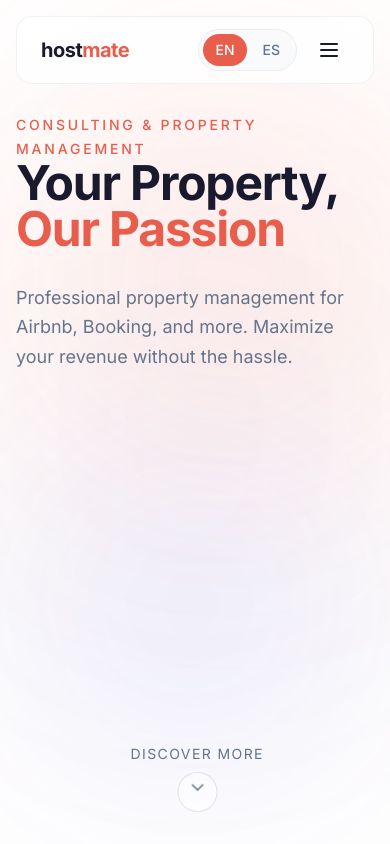
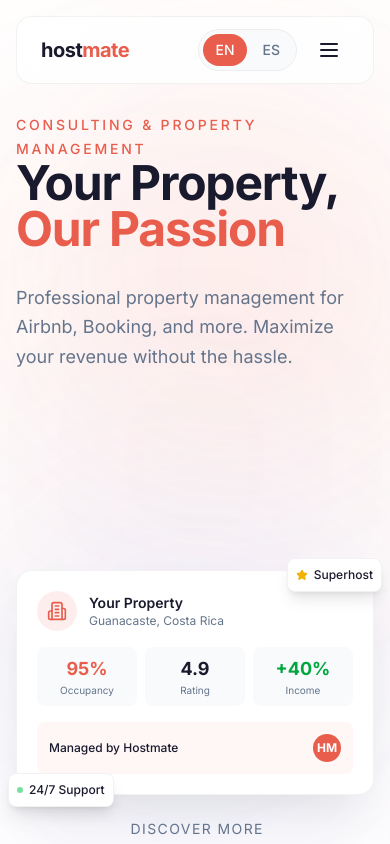
Before and after one commit to Gerson2102/hostmate-costa-rica, a Next.js app: page / in a window 390 px wide. Shown: the top 844 px of the page. Built offline with nearby package versions, Linux system fonts and the light colour scheme.

Commit message:
Adjusting about, hero and services

```diff
--- a/components/About.tsx
+++ b/components/About.tsx
@@ -2,7 +2,7 @@
 
 import { useRef } from 'react';
 import { motion, useScroll, useTransform } from 'framer-motion';
-import { Building2, Users, Star, Clock, ArrowUpRight } from 'lucide-react';
+import { Users, Clock, ArrowUpRight } from 'lucide-react';
 import { useLanguage } from '@/lib/LanguageContext';
 
 export function About() {
@@ -16,9 +16,7 @@ export function About() {
   const y = useTransform(scrollYProgress, [0, 1], [100, -100]);
 
   const stats = [
-    { icon: Building2, number: '+50', label: t.about.stats.properties, color: '#E85D4C' },
     { icon: Users, number: '98%', label: t.about.stats.satisfaction, color: '#2D5BFF' },
-    { icon: Star, number: '5.0', label: t.about.stats.rating, color: '#F59E0B' },
     { icon: Clock, number: '24/7', label: t.about.stats.support, color: '#10B981' },
   ];
 
--- a/components/Hero.tsx
+++ b/components/Hero.tsx
@@ -108,54 +108,56 @@ export function Hero() {
             </a>
           </div>
 
-          {/* Right: Hero Image */}
-          <div className="hero-image relative hidden lg:flex items-center justify-center min-h-[500px]">
-            <div className="relative w-full max-w-md">
-              <div className="bg-white rounded-3xl p-8 shadow-2xl shadow-black/10 border border-black/5">
-                <div className="flex items-center gap-4 mb-6">
-                  <div className="w-12 h-12 rounded-full bg-primary/10 flex items-center justify-center">
-                    <Building2 className="w-6 h-6 text-primary" aria-hidden="true" />
+          {/* Right: Property Stats Card - Visible on all devices */}
+          <div className="hero-image relative flex items-center justify-center min-h-[280px] sm:min-h-[350px] lg:min-h-[500px] mt-8 lg:mt-0">
+            <div className="relative w-full max-w-sm sm:max-w-md">
+              <div className="bg-white rounded-2xl sm:rounded-3xl p-5 sm:p-6 lg:p-8 shadow-2xl shadow-black/10 border border-black/5">
+                <div className="flex items-center gap-3 sm:gap-4 mb-4 sm:mb-6">
+                  <div className="w-10 h-10 sm:w-12 sm:h-12 rounded-full bg-primary/10 flex items-center justify-center">
+                    <Building2 className="w-5 h-5 sm:w-6 sm:h-6 text-primary" aria-hidden="true" />
                   </div>
                   <div>
-                    <p className="font-semibold text-foreground">{t.hero.card.yourProperty}</p>
-                    <p className="text-sm text-muted">{t.hero.card.location}</p>
+                    <p className="font-semibold text-foreground text-sm sm:text-base">{t.hero.card.yourProperty}</p>
+                    <p className="text-xs sm:text-sm text-muted">{t.hero.card.location}</p>
                   </div>
                 </div>
 
-                <div className="grid grid-cols-3 gap-4 mb-6">
-                  <div className="text-center p-3 bg-background-elevated rounded-xl">
-                    <p className="text-2xl font-bold text-primary">95%</p>
-                    <p className="text-xs text-muted">{t.hero.card.occupancy}</p>
+                <div className="grid grid-cols-3 gap-2 sm:gap-4 mb-4 sm:mb-6">
+                  <div className="text-center p-2 sm:p-3 bg-background-elevated rounded-lg sm:rounded-xl">
+                    <p className="text-lg sm:text-xl lg:text-2xl font-bold text-primary">95%</p>
+                    <p className="text-[10px] sm:text-xs text-muted">{t.hero.card.occupancy}</p>
                   </div>
-                  <div className="text-center p-3 bg-background-elevated rounded-xl">
-                    <p className="text-2xl font-bold text-foreground">4.9</p>
-                    <p className="text-xs text-muted">{t.hero.card.rating}</p>
+                  <div className="text-center p-2 sm:p-3 bg-background-elevated rounded-lg sm:rounded-xl">
+                    <p className="text-lg sm:text-xl lg:text-2xl font-bold text-foreground">4.9</p>
+                    <p className="text-[10px] sm:text-xs text-muted">{t.hero.card.rating}</p>
                   </div>
-                  <div className="text-center p-3 bg-background-elevated rounded-xl">
-                    <p className="text-2xl font-bold text-green-600">+40%</p>
-                    <p className="text-xs text-muted">{t.hero.card.income}</p>
+                  <div className="text-center p-2 sm:p-3 bg-background-elevated rounded-lg sm:rounded-xl">
+                    <p className="text-lg sm:text-xl lg:text-2xl font-bold text-green-600">+40%</p>
+                    <p className="text-[10px] sm:text-xs text-muted">{t.hero.card.income}</p>
                   </div>
                 </div>
 
-                <div className="flex items-center justify-between p-4 bg-primary/5 rounded-xl">
-                  <span className="text-sm text-foreground font-medium">{t.hero.card.managedBy}</span>
+                <div className="flex items-center justify-between p-3 sm:p-4 bg-primary/5 rounded-lg sm:rounded-xl">
+                  <span className="text-xs sm:text-sm text-foreground font-medium">{t.hero.card.managedBy}</span>
                   <div className="flex -space-x-2">
-                    <div className="w-8 h-8 rounded-full bg-primary flex items-center justify-center text-white text-xs font-bold">HM</div>
+                    <div className="w-7 h-7 sm:w-8 sm:h-8 rounded-full bg-primary flex items-center justify-center text-white text-xs font-bold">HM</div>
                   </div>
                 </div>
               </div>
 
-              <div className="absolute -top-4 -right-4 bg-white rounded-xl p-3 shadow-lg shadow-black/10 border border-black/5">
-                <div className="flex items-center gap-2">
-                  <Star className="w-4 h-4 text-yellow-500 fill-yellow-500" aria-hidden="true" />
-                  <span className="text-sm font-medium text-foreground">{t.hero.card.superhost}</span>
+              {/* Superhost Badge */}
+              <div className="absolute -top-3 -right-2 sm:-top-4 sm:-right-4 bg-white rounded-lg sm:rounded-xl p-2 sm:p-3 shadow-lg shadow-black/10 border border-black/5">
+                <div className="flex items-center gap-1.5 sm:gap-2">
+                  <Star className="w-3 h-3 sm:w-4 sm:h-4 text-yellow-500 fill-yellow-500" aria-hidden="true" />
+                  <span className="text-xs sm:text-sm font-medium text-foreground">{t.hero.card.superhost}</span>
                 </div>
               </div>
 
-              <div className="absolute -bottom-4 -left-4 bg-white rounded-xl p-3 shadow-lg shadow-black/10 border border-black/5">
-                <div className="flex items-center gap-2">
-                  <div className="w-2 h-2 rounded-full bg-green-500 animate-pulse" aria-hidden="true" />
-                  <span className="text-sm font-medium text-foreground">24/7 {t.hero.card.support}</span>
+              {/* 24/7 Support Badge */}
+              <div className="absolute -bottom-3 -left-2 sm:-bottom-4 sm:-left-4 bg-white rounded-lg sm:rounded-xl p-2 sm:p-3 shadow-lg shadow-black/10 border border-black/5">
+                <div className="flex items-center gap-1.5 sm:gap-2">
+                  <div className="w-1.5 h-1.5 sm:w-2 sm:h-2 rounded-full bg-green-500 animate-pulse" aria-hidden="true" />
+                  <span className="text-xs sm:text-sm font-medium text-foreground">24/7 {t.hero.card.support}</span>
                 </div>
               </div>
             </div>
--- a/components/Services.tsx
+++ b/components/Services.tsx
@@ -196,7 +196,9 @@ export function Services() {
           className="mt-12 sm:mt-16 text-center"
         >
           <a
-            href="#booking"
+            href="https://calendly.com/hostmatecostarica-info/30min"
+            target="_blank"
+            rel="noopener noreferrer"
             className="inline-flex items-center gap-2 px-6 py-3 bg-primary text-white font-medium rounded-full hover:bg-primary-glow transition-colors shadow-lg shadow-primary/25"
           >
             {t.about.cta.subtitle}
```
